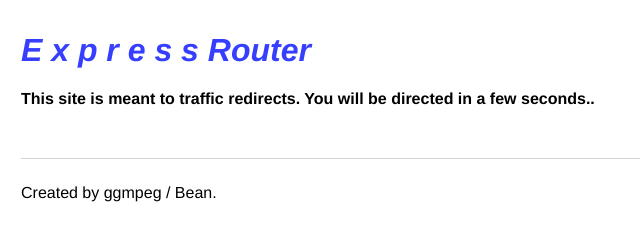
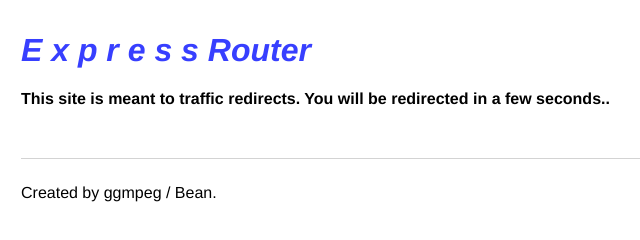
Before and after one commit to daniwasonline/express-router, a website: page html/index.html in a window 1280 px wide. Shown: the full height of the page, 11-651 px from the left. Drawn offline with Linux system fonts and the light colour scheme.

Commit message:
Update index.html

```diff
--- a/html/index.html
+++ b/html/index.html
@@ -20,7 +20,7 @@
     </header>
 
     <main>
-      <p class="bold">This site is meant to traffic redirects. You will be directed in a few seconds..</p>
+      <p class="bold">This site is meant to traffic redirects. You will be redirected in a few seconds..</p>
 
     </main>
 
```
